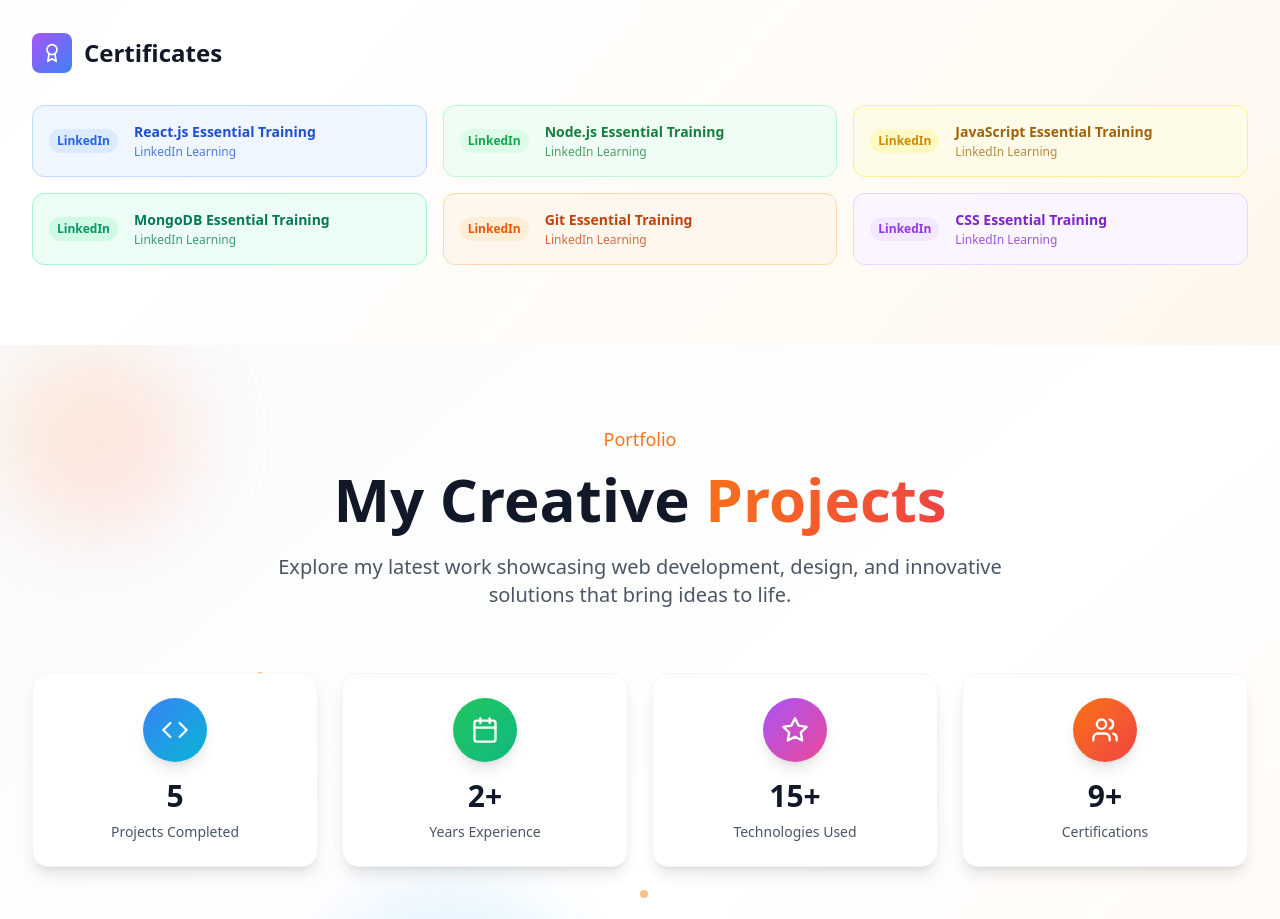
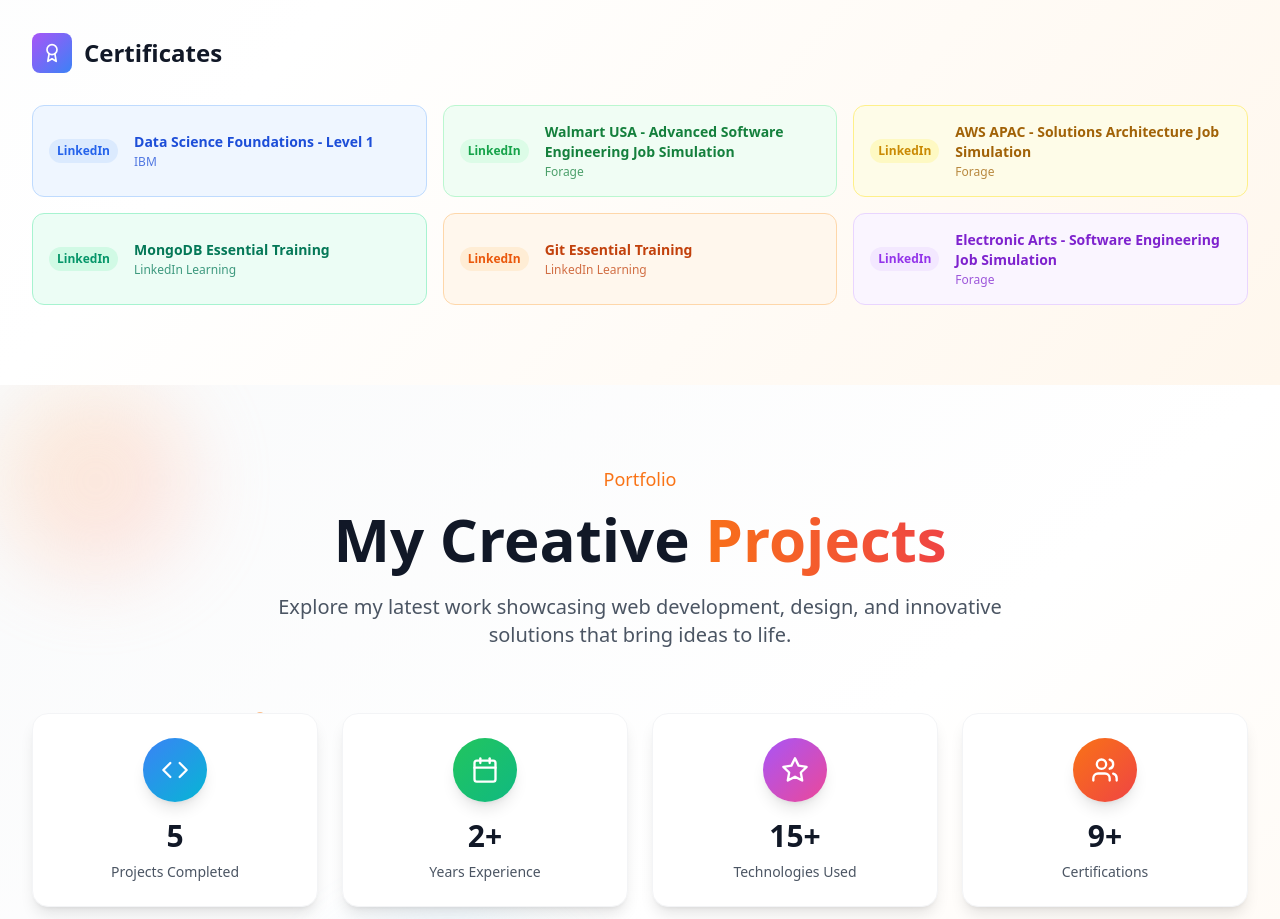
Before and after one commit to abhishekkumar74/abhishek-portfolio, a React (Vite) app: page / in a window 1280 px wide. Shown: the part 3420-4339 px from the top of the page. Built offline with nearby package versions, Linux system fonts and the light colour scheme.

Commit message:
update: certificates — IBM, Forage (Walmart, AWS, EA) added

```diff
--- a/src/data/certificates.ts
+++ b/src/data/certificates.ts
@@ -16,22 +16,22 @@
 export const certificates: Certificate[] = [
   {
     id: 1,
-    title: 'React.js Essential Training',
-    issuer: 'LinkedIn Learning',
+    title: 'Data Science Foundations - Level 1',
+    issuer: 'IBM',
     color: 'bg-blue-50 dark:bg-blue-900/20 border-blue-200 dark:border-blue-800 text-blue-700 dark:text-blue-400',
     badge: 'bg-blue-100 text-blue-600',
   },
   {
     id: 2,
-    title: 'Node.js Essential Training',
-    issuer: 'LinkedIn Learning',
+    title: 'Walmart USA - Advanced Software Engineering Job Simulation',
+    issuer: 'Forage',
     color: 'bg-green-50 dark:bg-green-900/20 border-green-200 dark:border-green-800 text-green-700 dark:text-green-400',
     badge: 'bg-green-100 text-green-600',
   },
   {
     id: 3,
-    title: 'JavaScript Essential Training',
-    issuer: 'LinkedIn Learning',
+    title: 'AWS APAC - Solutions Architecture Job Simulation',
+    issuer: 'Forage',
     color: 'bg-yellow-50 dark:bg-yellow-900/20 border-yellow-200 dark:border-yellow-800 text-yellow-700 dark:text-yellow-400',
     badge: 'bg-yellow-100 text-yellow-600',
   },
@@ -51,8 +51,8 @@
   },
   {
     id: 6,
-    title: 'CSS Essential Training',
-    issuer: 'LinkedIn Learning',
+    title: 'Electronic Arts - Software Engineering Job Simulation',
+    issuer: 'Forage',
     color: 'bg-purple-50 dark:bg-purple-900/20 border-purple-200 dark:border-purple-800 text-purple-700 dark:text-purple-400',
     badge: 'bg-purple-100 text-purple-600',
   },
```
